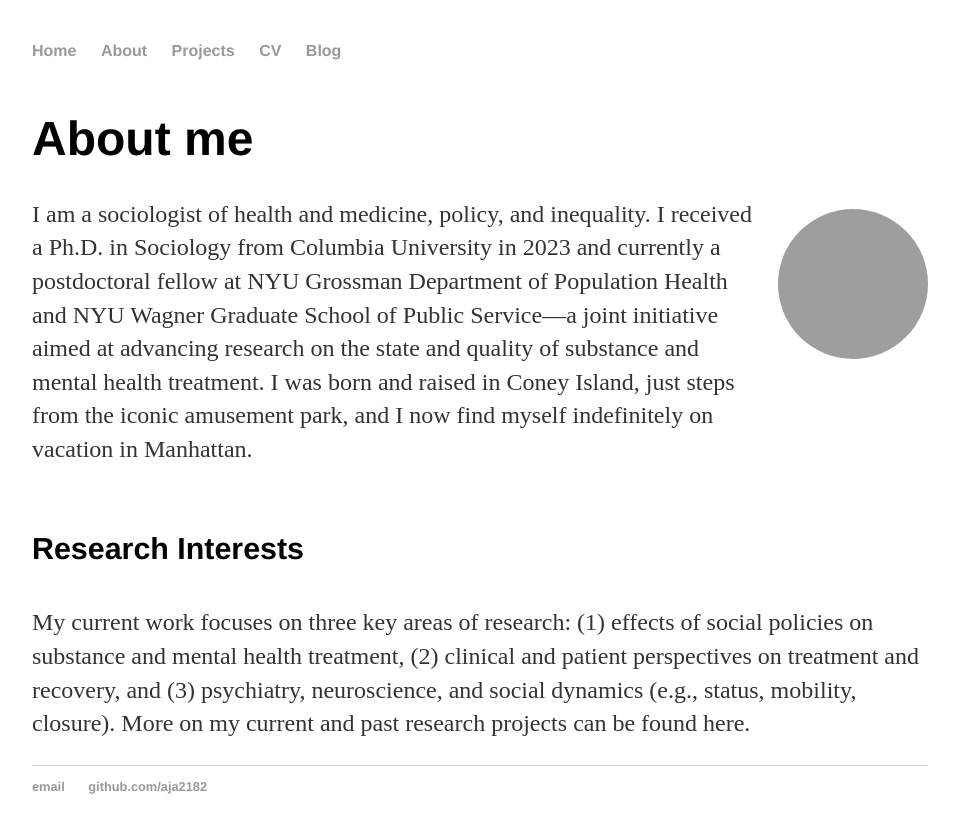
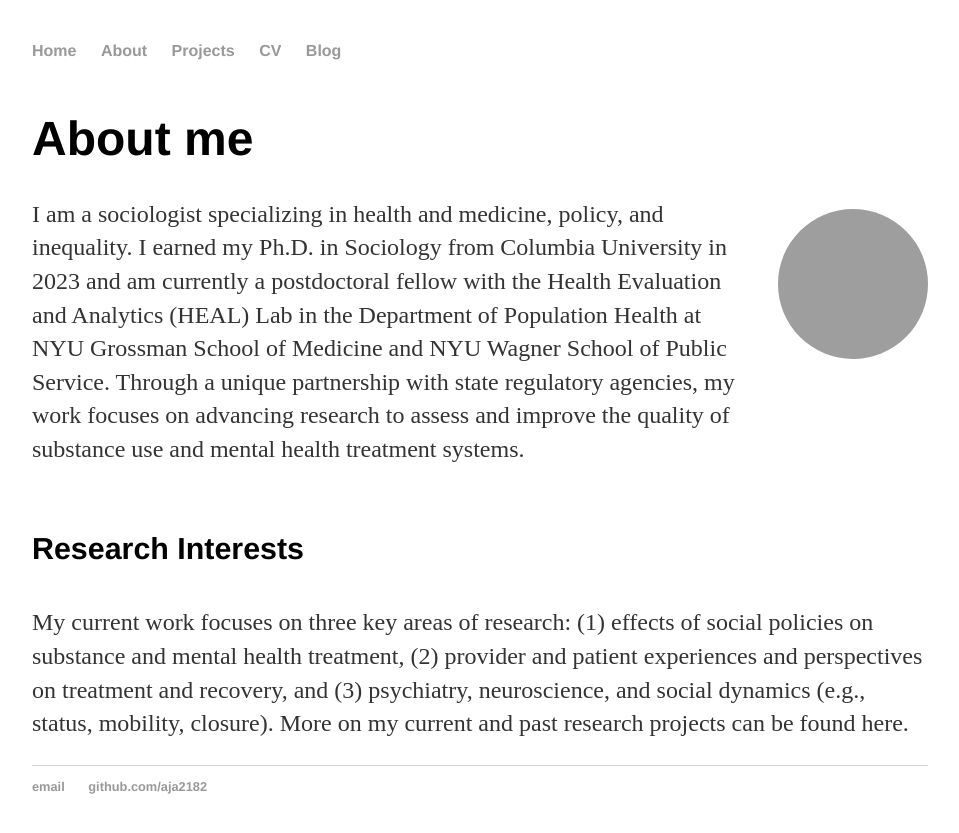
Before and after one commit to aja2182/aja2182.github.io, a Jekyll site: the page built from about/index.html, in a window 1280 px wide. Shown: the top 833 px of the page, without its empty margins (160-1119 px from the left). Built offline with Jekyll 4.4.1, drawn with Linux system fonts in a browser that asks for light colours; grey boxes are pictures that could not be loaded.

Commit message:
Update index.html

```diff
--- a/about/index.html
+++ b/about/index.html
@@ -40,7 +40,11 @@ title: About me
     <div class="about">
         <div class="text-content">
             <h1>About me</h1>
-            <p>I am a sociologist of health and medicine, policy, and inequality. I received a Ph.D. in Sociology from Columbia University in 2023 and currently a postdoctoral fellow at NYU Grossman Department of Population Health and NYU Wagner Graduate School of Public Service—a joint initiative aimed at advancing research on the state and quality of substance and mental health treatment. I was born and raised in Coney Island, just steps from the iconic amusement park, and I now find myself indefinitely on vacation in Manhattan. </p>
+            <p> I am a sociologist specializing in health and medicine, policy, and inequality. I earned my Ph.D. in Sociology from Columbia University in 2023 and am currently a postdoctoral fellow with the Health Evaluation and Analytics (HEAL) Lab in the Department of Population Health at NYU Grossman School of Medicine and NYU Wagner School of Public Service. Through a unique partnership with state regulatory agencies, my work focuses on advancing research to assess and improve the quality
+                of substance use and mental health treatment systems.
+
+ </p>
+
         </div>
         <img src="avatar.png" alt="Avatar" class="avatar">
     </div>
@@ -66,7 +70,7 @@ title: About me
 
     <h4>Research Interests</h4>
 
-    <p> My current work focuses on three key areas of research: (1) effects of social policies on substance and mental health treatment, (2)  clinical and patient perspectives on treatment and recovery, and (3)  psychiatry, neuroscience, and social dynamics (e.g., status, mobility, closure).  More on my current and past research projects can be found here. </p>
+    <p> My current work focuses on three key areas of research: (1) effects of social policies on substance and mental health treatment, (2)  provider and patient experiences and perspectives on treatment and recovery, and (3) psychiatry, neuroscience, and social dynamics (e.g., status, mobility, closure).  More on my current and past research projects can be found here. </p>
 
 
 </body>
```
